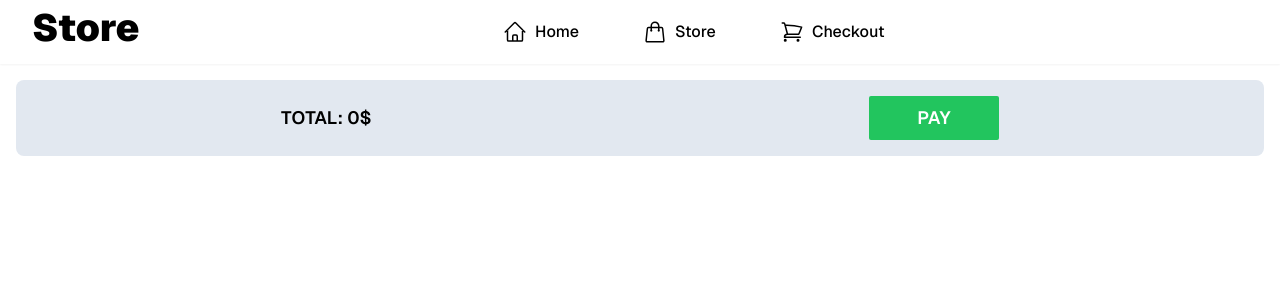
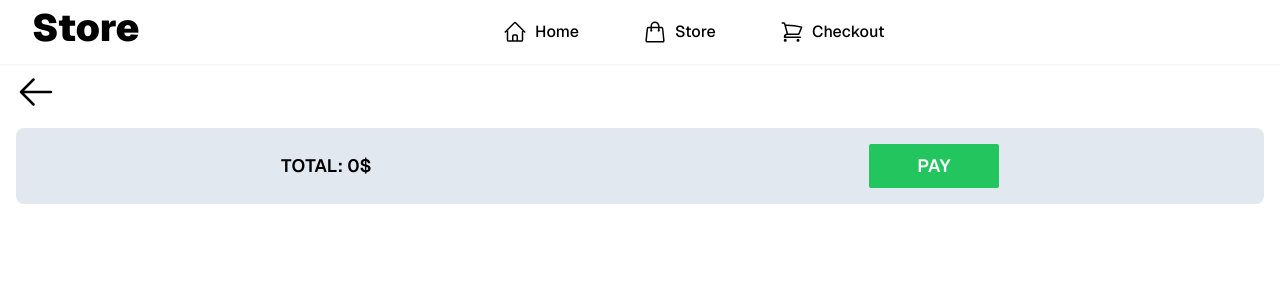
Before and after one commit to ncesova/shop, a React (Vite) app: page /checkout in a window 1280 px wide. Shown: the top 300 px of the page. Built offline with nearby package versions, Linux system fonts and the light colour scheme.

Commit message:
feat: add back arrow button

```diff
--- a/src/components/Checkout/CheckoutPage.tsx
+++ b/src/components/Checkout/CheckoutPage.tsx
@@ -1,6 +1,8 @@
 import {motion} from 'framer-motion';
 import {routeVariants, useItems} from '../../App';
 import {CheckoutItem} from './CheckoutItem';
+import {ArrowLeftIcon} from '@heroicons/react/24/outline';
+import {Link} from 'react-router-dom';
 
 export function CheckoutPage() {
   const {cart} = useItems();
@@ -17,6 +19,11 @@ export function CheckoutPage() {
       exit="initial"
       transition={{type: 'tween'}}
       className="flex flex-col">
+      <div className="flex px-4 pt-2">
+        <Link to="/store">
+          <ArrowLeftIcon className="h-10 w-10" />
+        </Link>
+      </div>
       <div className="m-4 flex flex-row items-center justify-around rounded-lg bg-slate-200 p-2 font-body text-lg font-semibold md:p-4">
         <span>TOTAL: {total}$</span>
         <button
--- a/src/components/Items/ItemPage.tsx
+++ b/src/components/Items/ItemPage.tsx
@@ -1,10 +1,11 @@
-import {useParams} from 'react-router-dom';
+import {Link, useParams} from 'react-router-dom';
 import {useEffect, useState} from 'react';
 import {Item} from '../../data/types';
 import {AddToCartButton} from '../common/AddToCartButton';
 import imgSrc from '/public/loading.png';
 import {routeVariants} from '../../App';
 import {motion} from 'framer-motion';
+import {ArrowLeftIcon} from '@heroicons/react/24/outline';
 
 export function ItemPage() {
   const [item, setItem] = useState<Item>({
@@ -50,6 +51,11 @@ export function ItemPage() {
       exit="initial"
       transition={{type: 'tween'}}
       className="h-full w-full p-6 md:p-12">
+      <div className="flex px-1 pb-2">
+        <Link to="/store">
+          <ArrowLeftIcon className="h-10 w-10" />
+        </Link>
+      </div>
       <div className="relative flex flex-col rounded bg-slate-100 p-3 pb-4 md:flex-row md:p-4">
         <div className="flex aspect-square h-full min-h-80 min-w-60 items-center justify-center rounded-3xl bg-white p-2">
           <img src={img} alt="" className="h-auto max-h-80 max-w-[80%]" />
```
